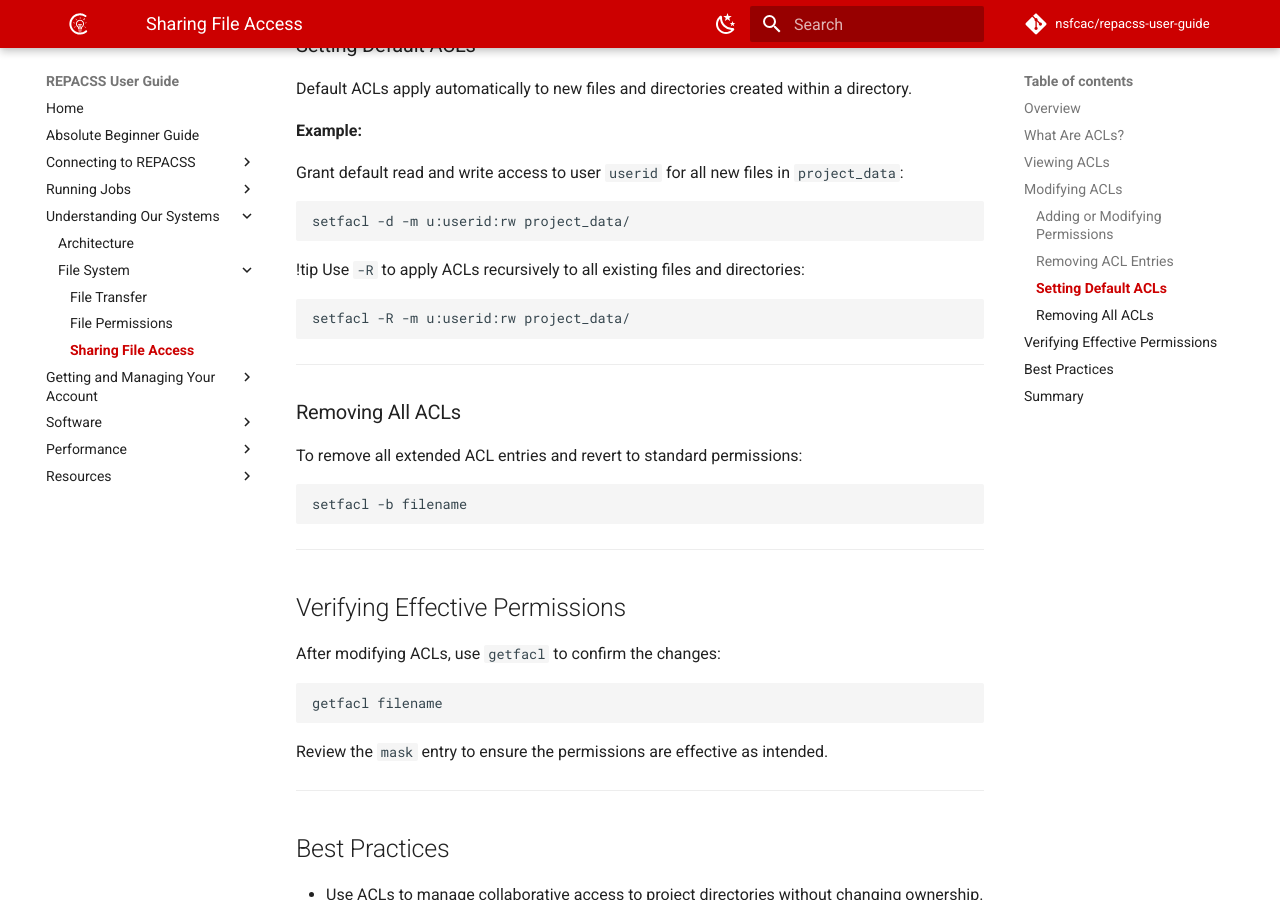
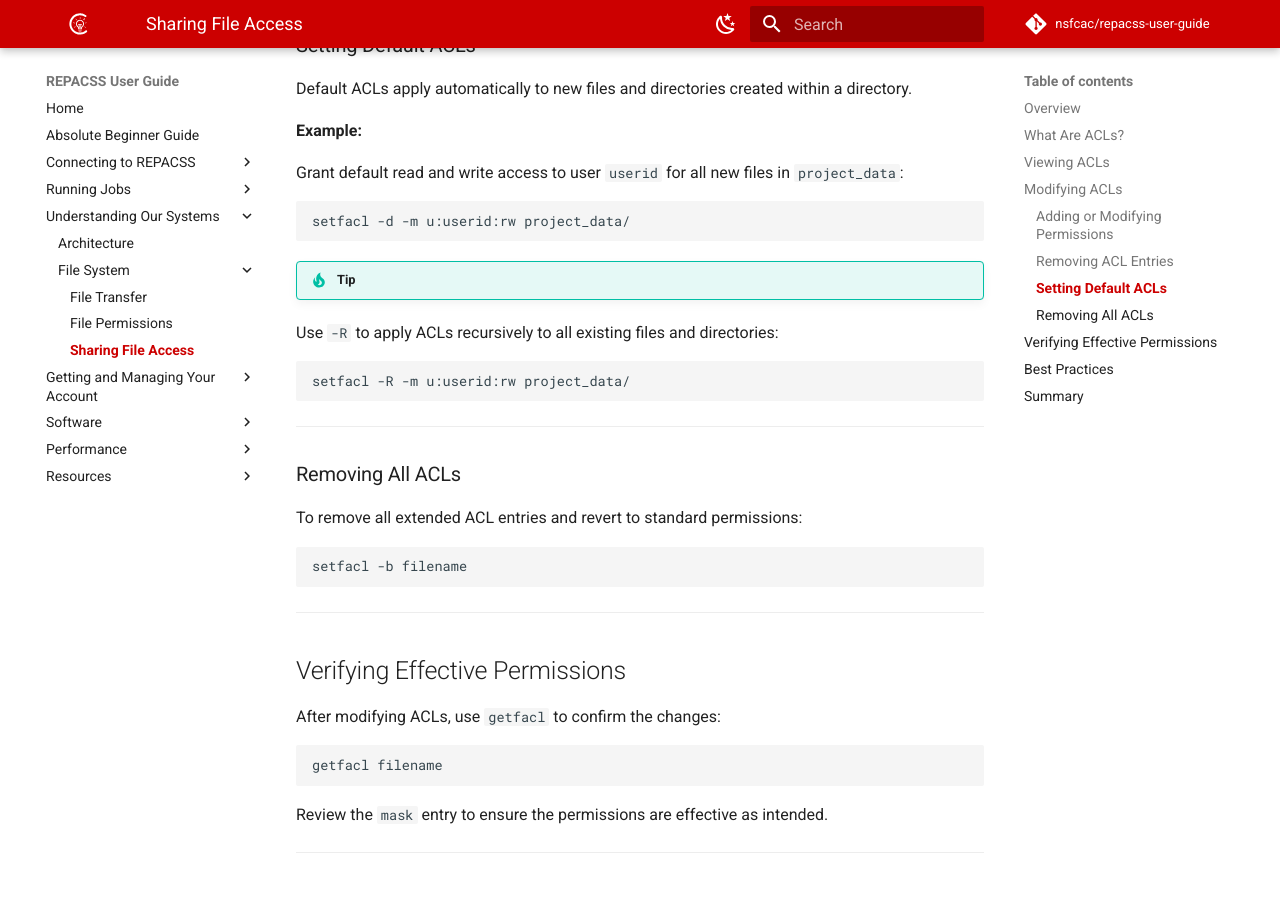
Before and after one commit to nsfcac/repacss-user-guide, an MkDocs documentation site: the page built from docs/understanding/repacss-system/file-system/ACL.md, in a window 1280 px wide and 900 px high, scrolled down 2616 px. Built offline with MkDocs 1.6.1 and Material for MkDocs 9.7.7, drawn with Linux system fonts in a browser that asks for light colours; comment, search, counter and statistics services are not loaded.

Commit message:
Update ACL.md

````diff
--- a/docs/understanding/repacss-system/file-system/ACL.md
+++ b/docs/understanding/repacss-system/file-system/ACL.md
@@ -53,7 +53,7 @@ other::---
 | other::      | Permissions for all other users                           |
 
 !!! note
-  The `mask` acts as an upper limit. For example, if a user has `rwx` permissions but the mask is `rw-`, the effective permissions are `rw-`.
+The `mask` acts as an upper limit. For example, if a user has `rwx` permissions but the mask is `rw-`, the effective permissions are `rw-`.
 
 ---
 
@@ -120,8 +120,8 @@ Grant default read and write access to user `userid` for all new files in `proje
 setfacl -d -m u:userid:rw project_data/
 ```
 
-!tip
-  Use `-R` to apply ACLs recursively to all existing files and directories:
+!!! tip
+Use `-R` to apply ACLs recursively to all existing files and directories:
 
 ```bash
 setfacl -R -m u:userid:rw project_data/
````
